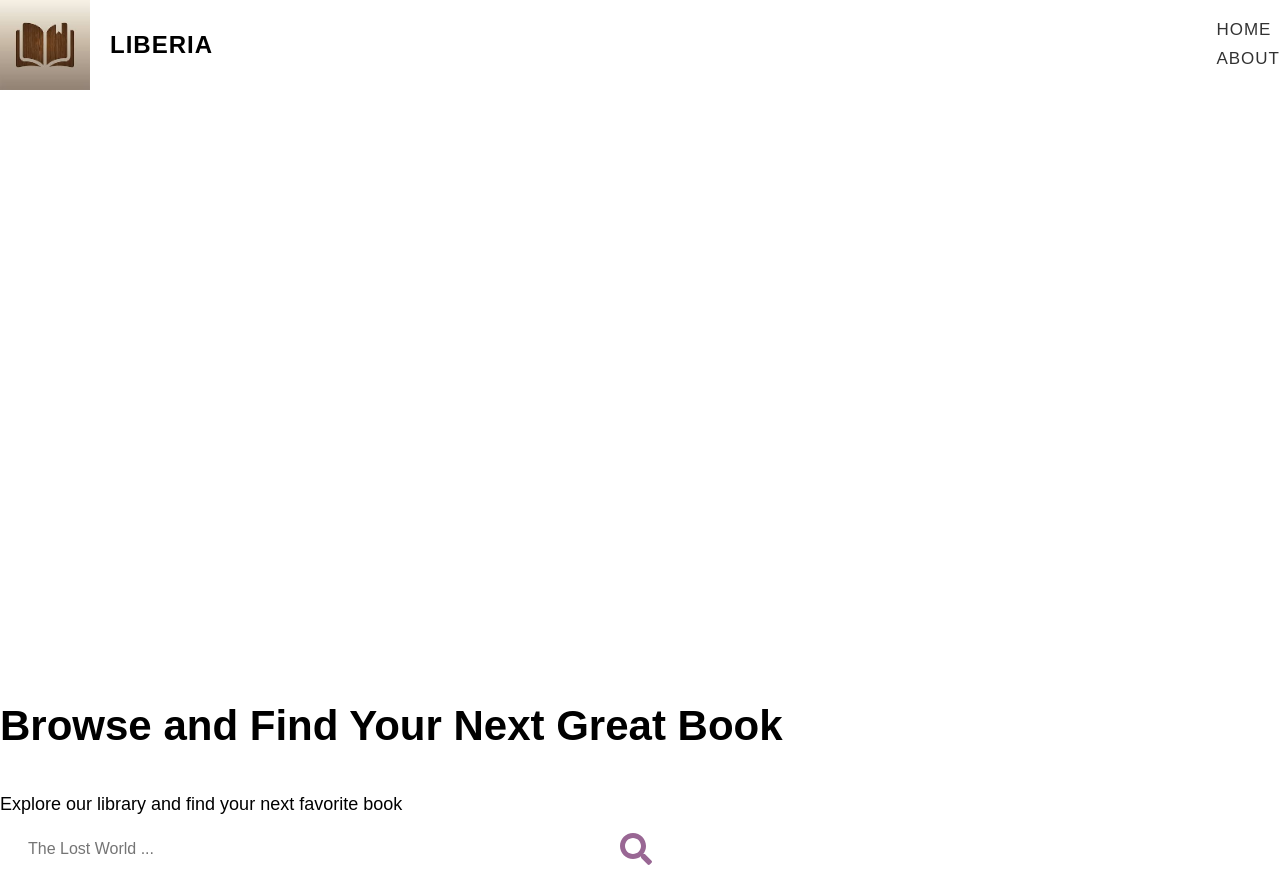
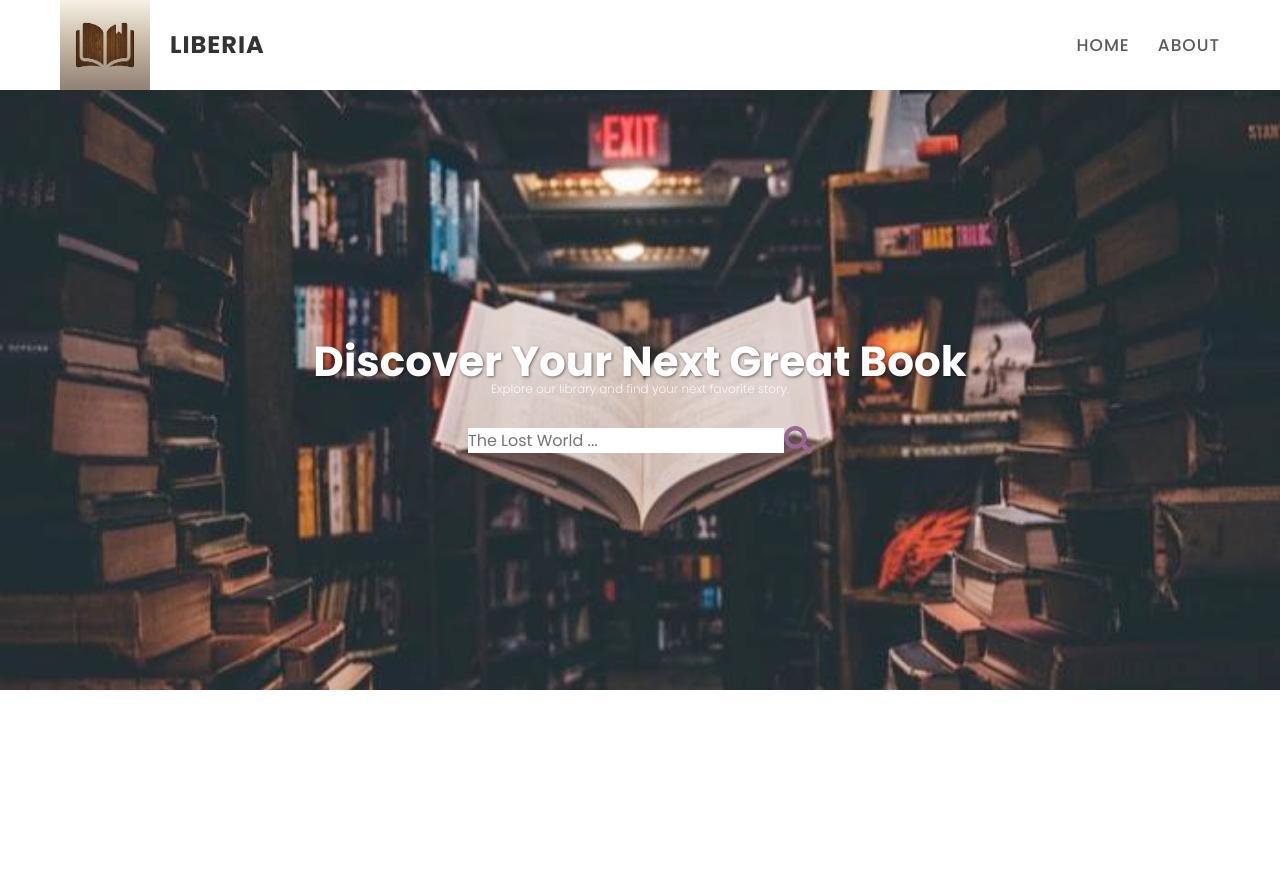
Before and after one commit to BinelaSkenderi/slutprojekt-react-F24, a React (Vite) app: page / in a window 1280 px wide. After the commit the page ends 800 px from the top, so only its background shows below. Built offline with nearby package versions, Linux system fonts and the light colour scheme; no server answers.

Commit message:
löst problem met url, toggle

```diff
--- a/package.json
+++ b/package.json
@@ -10,8 +10,8 @@
     "preview": "vite preview"
   },
   "dependencies": {
-    "react": "^19.0.0",
-    "react-dom": "^19.0.0",
+    "react": "^19.1.0",
+    "react-dom": "^19.1.0",
     "react-icons": "^5.5.0",
     "react-router-dom": "^7.5.0"
   },
--- a/src/App.scss
+++ b/src/App.scss
@@ -1,10 +1,14 @@
 @import url('https://fonts.googleapis.com/css2?family=Poppins:ital,wght@0,100;0,200;0,300;0,400;0,500;0,600;0,700;0,800;0,900;1,100;1,200;1,300;1,400;1,500;1,600;1,700;1,800;1,900&display=swap');
+
 :root {
   --purple-color: #996794;
-  --pink-color: #d9176d¨;
+  --pink-color: #d9176d; // Fixad
   --grey-color: #f3f3f3;
-  --whit-color: ;
+  --whit-color: #fff; // Fixad
+  --black-color: #333; // Lagt till
+  --light-black-color: rgba(0, 0, 0, 0.6); // Exempel på ljus svart
 }
+
 * {
   padding: 0;
   margin: 0;
@@ -14,19 +18,23 @@
 html {
   font-size: 10px;
 }
+
 body {
   font-size: 1.6rem;
   line-height: 1.7;
-  font-family: 'Popins', sans-serif;
+  font-family: 'Poppins', sans-serif;
   color: var(--black-color);
 }
+
 ul {
   list-style-type: none;
 }
+
 a {
   text-decoration: none;
   color: var(--black-color);
 }
+
 button {
   outline: 0;
   border: none;
@@ -34,138 +42,170 @@ button {
   background-color: transparent;
   cursor: pointer;
 }
+
 img {
   width: 100%;
   display: block;
 }
+
 input {
   border: none;
   outline: 0;
   font-family: inherit;
   font-size: 1.6rem;
 }
+
 .resize-animation.stopper * {
   animation: none !important;
   transition: none !important;
 }
 
-/*backgrounds*/
+/* backgrounds */
 .bg-pink {
   background-color: var(--pink-color);
 }
+
 .bg-purple {
   background-color: var(--purple-color);
 }
+
 .bg-white {
   background-color: var(--whit-color);
 }
 
-/*text*/
+/* text */
 .text-black {
   color: var(--black-color);
 }
+
 .text-white {
   color: var(--whit-color);
 }
+
 .text-purple {
   color: var(--purple-color);
 }
+
 .text-light-black {
   color: var(--light-black-color);
 }
+
 .text-uppercase {
   text-transform: uppercase;
 }
+
 .text-center {
   text-align: center;
 }
+
 .text-capitalize {
   text-transform: capitalize;
 }
+
 .text-italic {
   font-style: italic;
 }
 
-/* font weights*/
+/* font weights */
 .fw-3 {
   font-weight: 300;
 }
+
 .fw-4 {
   font-weight: 400;
 }
+
 .fw-5 {
   font-weight: 500;
 }
+
 .fw-6 {
   font-weight: 600;
 }
+
 .fw-7 {
   font-weight: 700;
 }
+
 .fw-8 {
   font-weight: 800;
 }
+
 .fw-9 {
   font-weight: 900;
 }
 
-/*font sizes*/
+/* font sizes */
 .fs-15 {
   font-size: 1.5rem;
 }
+
 .fs-16 {
   font-size: 1.6rem;
 }
+
 .fs-17 {
   font-size: 1.7rem;
 }
+
 .fs-18 {
   font-size: 1.8rem;
 }
+
 .fs-20 {
   font-size: 2rem;
 }
+
 .fs-22 {
   font-size: 2.2rem;
 }
+
 .fs-24 {
   font-size: 2.4rem;
 }
+
 .fs-26 {
   font-size: 2.6rem;
 }
 
-/*letter spacing*/
+/* letter spacing */
 .ls-1 {
   letter-spacing: 1px;
 }
+
 .ls-2 {
   letter-spacing: 2px;
 }
 
+/* flexbox */
 .flex {
   display: flex;
   align-items: center;
 }
+
 .flex-column {
   flex-direction: column;
 }
+
 .flex-sb {
   justify-content: space-between;
 }
+
 .flex-c {
   justify-content: center;
 }
+
 .grid {
   display: grid;
 }
-.cotainer {
+
+.container {
   max-width: 1200px;
   margin: 0 auto;
   padding: 0 2rem;
 }
 
-/*section*/
+/* section */
 .section-title h2 {
   font-weight: 600;
   text-transform: uppercase;
--- a/src/App.tsx
+++ b/src/App.tsx
@@ -1,5 +1,6 @@
 import './App.scss';
 import { createBrowserRouter, Router, RouterProvider } from 'react-router-dom';
+import { AppProvider } from './context';
 import About from './pages/About/About';
 import Home from './pages/Home/Home';
 import BookList from './components/BookList/BookList';
@@ -19,7 +20,7 @@ const router = createBrowserRouter([
     element: <BookList />,
     children: [
       {
-        path: '/book/:id',
+        path: ':id',
         element: <BookDetails />,
       },
     ],
@@ -27,7 +28,11 @@ const router = createBrowserRouter([
 ]);
 
 function App() {
-  return <RouterProvider router={router} />;
+  return (
+    <AppProvider>
+      <RouterProvider router={router} />
+    </AppProvider>
+  );
 }
 
 export default App;
--- a/src/components/Header/Header.scss
+++ b/src/components/Header/Header.scss
@@ -1,15 +1,24 @@
 .header-content {
   min-height: 75vh;
-  background: linear-gardient(rgba(141, 39, 174, 0.3), rgba(141, 39, 1)),
-    url('../../images/backgrundbild.jpg') center/cover no-repeat;
+  background: url('../../images/backgrundbild.jpg') center/cover no-repeat;
+  display: flex;
   flex-direction: column;
+  align-items: center;
+  justify-content: center;
+  padding: 2rem;
 }
+
 .header-title {
   font-size: 4.2rem;
+  text-shadow: 1px 1px 3px rgba(0, 0, 0, 0.5);
 }
-.head-text {
+
+.header-text {
   margin-top: -1.8rem;
   margin-bottom: 2.8rem;
-  opacity: 0.8;
+  opacity: 0.85;
   max-width: 770px;
+  font-size: 1.2rem;
+  line-height: 1.6;
+  text-align: center;
 }
--- a/src/components/Header/Header.tsx
+++ b/src/components/Header/Header.tsx
@@ -8,13 +8,13 @@ const Header = () => {
     <div className="holder">
       <header className="header">
         <Navbar />
-        <div className="header-content flex-c text-center text-white"></div>
-        <h2 className="header-title">Browse and Find Your Next Great Book</h2>
-        <br />
-        <p className="header-text fs-18 fw-3">
-          Explore our library and find your next favorite book
-        </p>
-        <SearchForm />
+        <div className="header-content flex-c text-center text-white">
+          <h1 className="header-title">Discover Your Next Great Book</h1>
+          <p className="header-text fs-18 fw-3">
+            Explore our library and find your next favorite story.
+          </p>
+          <SearchForm />
+        </div>
       </header>
     </div>
   );
--- a/src/components/Navbar/Navbar.scss
+++ b/src/components/Navbar/Navbar.scss
@@ -1,24 +1,33 @@
 .navbar {
   padding: rgb(0, 0, 0, 0.1) 0px 10px 15px -3px,
     rgb(0, 0, 0, 0.05) 0px 4px 6px -2px;
+  position: relative; /* Lägg till detta för att säkerställa att z-index fungerar korrekt */
 }
+
 .navbar-brand {
   width: 90px;
 }
+
 .navbar-brand span {
   margin-left: 2rem;
 }
-.brad-and-toggler {
+
+.brand-and-toggler {
+  /* Korrigerad klassnamn */
   width: 100%;
 }
+
 .navbar-content {
   display: flex;
   width: 100%;
+  justify-content: space-between; /* Säkerställer att elementen sprids ut */
 }
-.nabar-toggler-btn {
+
+.navbar-toggler-btn {
   transition: var(--transition);
-  z-index: 11;
+  z-index: 11; /* Håller knappen ovanpå allt */
 }
+
 .navbar-collapse {
   position: fixed;
   right: 0;
@@ -29,21 +38,27 @@
   width: 280px;
   display: flex;
   padding: 10rem 3rem 0 3rem;
-  //   transform: translate(100%);
+  transform: translateX(100%); /* Döljer navbaren initialt */
   transition: var(--transition);
 }
-.show-nav-collapse {
-  transform: translateX(0);
+
+.show-navbar-collapse {
+  /* Fixat klassnamn */
+  transform: translateX(0); /* Visar navbaren när den är öppen */
 }
+
 .nav-item {
   margin-bottom: 1.4rem;
 }
+
 .nav-link {
   transition: var(--transition);
 }
+
 .nav-link:hover {
   color: var(--purple-color);
 }
+
 @media screen and (min-width: 992px) {
   .navbar-collapse {
     position: relative;
@@ -51,23 +66,27 @@
     padding: 0;
     width: 100%;
     background-color: transparent;
-    transform: translateX(0);
+    transform: translateX(0); /* Navbaren är alltid synlig */
     justify-content: flex-end;
   }
+
   .navbar-toggler-btn {
-    display: none;
+    display: none; /* Dölj hamburgerikonen på större skärmar */
   }
+
   .nav-item {
     margin-bottom: 0;
     margin-left: 2.8rem;
   }
+
   .nav-link {
     color: var(--black-color);
     font-size: 1.7rem;
     font-weight: 500 !important;
     opacity: 0.8;
   }
-  .navbr-nav {
-    display: flex;
+
+  .navbar-nav {
+    display: flex; /* Fixat klassnamn */
   }
 }
--- a/src/components/Navbar/Navbar.tsx
+++ b/src/components/Navbar/Navbar.tsx
@@ -1,18 +1,20 @@
-import React from 'react';
-import { useState } from 'react';
+import React, { useState } from 'react';
 import { Link } from 'react-router-dom';
 import './Navbar.scss';
 import logoImg from '../../images/logobild.jpg';
 import { HiOutlineMenuAlt3 } from 'react-icons/hi';
 
 const Navbar = () => {
-  const [toggelMenu, setToggelMenu] = useState(false);
-  const handleNavbar = () => setToggelMenu(!toggelMenu);
+  const [toggleMenu, setToggleMenu] = useState(false);
+
+  // Toggle menu visibility
+  const handleNavbar = () => setToggleMenu(!toggleMenu);
 
   return (
     <nav className="navbar" id="navbar">
-      <div className="container navbar-contetn flex">
-        <div className="brand-andtoggler flex flex-sb">
+      <div className="container navbar-content flex">
+        {/* Brand and Menu Toggler */}
+        <div className="brand-and-toggler flex flex-sb">
           <Link to={'/'} className="navbar-brand flex">
             <img src={logoImg} alt="site logo" />
             <span className="text-uppercase fw-7 fs-24 ls-1">Liberia</span>
@@ -24,16 +26,15 @@ const Navbar = () => {
           >
             <HiOutlineMenuAlt3
               size={35}
-              style={{
-                color: `${toggelMenu ? '#fff' : '#010101'}`,
-              }}
+              className={toggleMenu ? 'menu-icon active' : 'menu-icon'}
             />
           </button>
         </div>
 
+        {/* Menu Items */}
         <div
           className={
-            toggelMenu
+            toggleMenu
               ? 'navbar-collapse show-navbar-collapse'
               : 'navbar-collapse'
           }
@@ -52,7 +53,7 @@ const Navbar = () => {
                 to="about"
                 className="nav-link text-uppercase text-white fs-22 fw-6 ls-1"
               >
-                about
+                About
               </Link>
             </li>
           </ul>
--- a/src/components/SearchForm/SearchForm.tsx
+++ b/src/components/SearchForm/SearchForm.tsx
@@ -4,18 +4,18 @@ import './SearchForm.scss';
 
 const SearchForm = () => {
   return (
-    <div className="search-form">
+    <div className="search-section">
       <div className="container">
-        <div className="search-form-content">
+        <div className="search-content">
           <form className="search-form">
-            <div className="search-form-elem flex flex-sb bg-wh">
+            <div className="search-input-wrapper flex flex-sb bg-wh">
               <input
                 type="text"
-                className="`form-cotrol"
+                className="form-control"
                 placeholder="The Lost World ..."
               />
-              <button type="submit" className="flex flex-c">
-                <FaSearch className="text-purple" size={32} />
+              <button type="submit" className="flex flex-c" aria-label="Search">
+                <FaSearch className="text-purple" size={28} />
               </button>
             </div>
           </form>
--- a/src/context.tsx
+++ b/src/context.tsx
@@ -1,2 +1,67 @@
-import React, { useState, useContext, useEffect } from 'react';
-import { useCallback } from 'react';
+import React, {
+  useState,
+  useContext,
+  useEffect,
+  useCallback,
+  ReactNode,
+} from 'react';
+
+const URL = 'https://openlibrary.org/search.json?title=';
+
+type AppContextType = {
+  loading: boolean;
+  books: any[];
+  setSearchTerm: (term: string) => void;
+  resultTitle: string;
+  setResultTitle: (title: string) => void;
+};
+
+const AppContext = React.createContext<AppContextType | undefined>(undefined);
+
+const AppProvider = ({ children }: { children: ReactNode }) => {
+  const [searchTerm, setSearchTerm] = useState('the lost world');
+  const [books, setBooks] = useState([]);
+  const [loading, setLoading] = useState(true);
+  const [resultTitle, setResultTitle] = useState('');
+
+  const fetchBooks = useCallback(async () => {
+    setLoading(true);
+    try {
+      const response = await fetch(`${URL}${searchTerm}`);
+      const data = await response.json();
+      const { docs } = data;
+      setBooks(docs);
+    } catch (error) {
+      console.log(error);
+    }
+    setLoading(false);
+  }, [searchTerm]);
+
+  useEffect(() => {
+    fetchBooks();
+  }, [searchTerm, fetchBooks]);
+
+  return (
+    <AppContext.Provider
+      value={{
+        loading,
+        books,
+        setSearchTerm,
+        resultTitle,
+        setResultTitle,
+      }}
+    >
+      {children}
+    </AppContext.Provider>
+  );
+};
+
+export const useGlobalContext = () => {
+  const context = useContext(AppContext);
+  if (!context) {
+    throw new Error('useGlobalContext must be used within an AppProvider');
+  }
+  return context;
+};
+
+export { AppContext, AppProvider };
```
Also changed, not shown: 1 other file (tests, documents, lock files or other folders).
